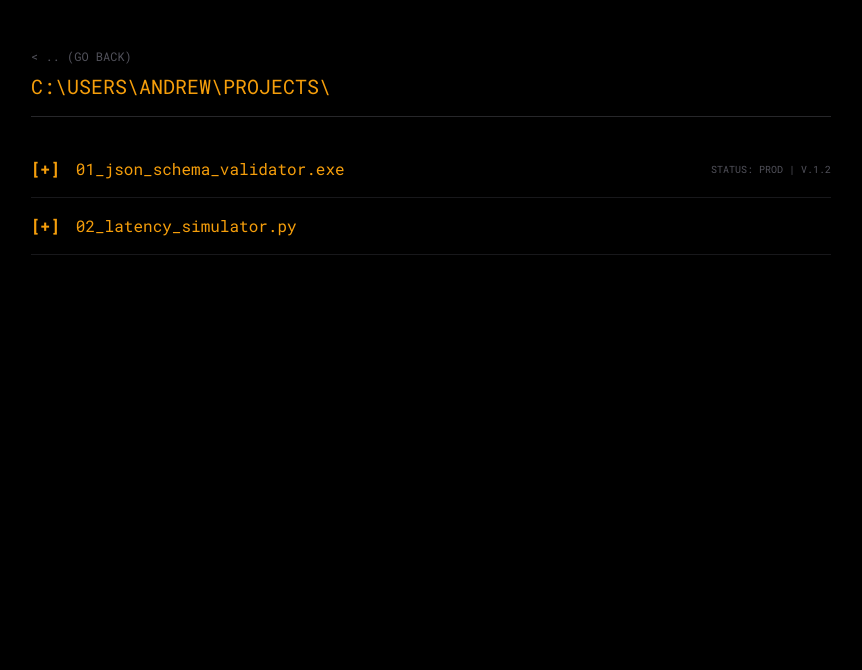
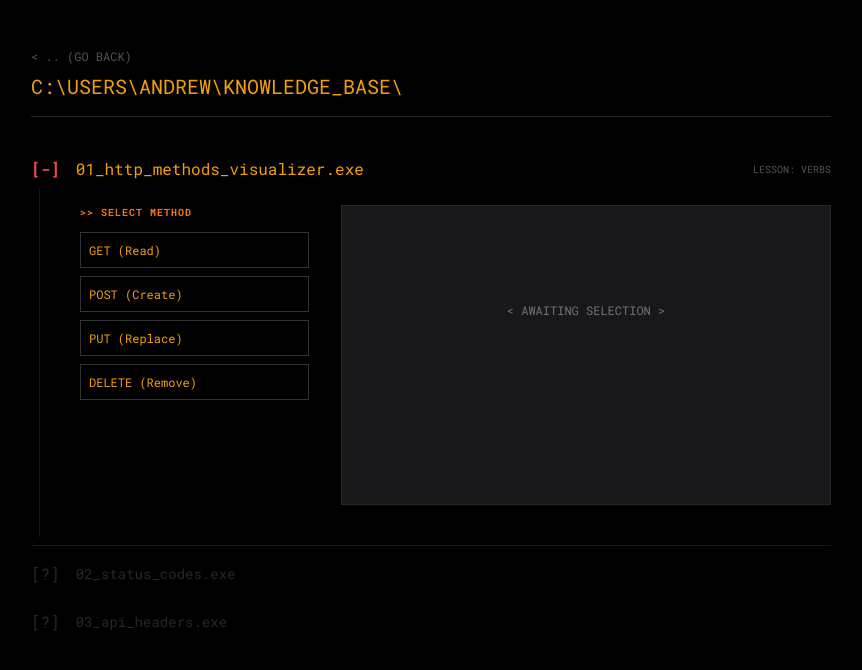
Before and after one commit to Not-Redbus/Not-Redbus.github.io, a plain HTML site: page terminal.html in a window 1280 px wide. Shown: the whole page, without its empty margins (209-1071 px from the left). Drawn offline with nearby package versions, Linux system fonts and the light colour scheme.

Commit message:
Module 1 Get, Post, Put, Delete

```diff
--- a/terminal.html
+++ b/terminal.html
@@ -13,84 +13,129 @@
         details .icon:before { content: "[+]"; }
         details[open] .icon:before { content: "[-]"; color: #ef4444; }
         summary:hover { background-color: #1a1a1a; color: #fff; }
-        textarea { resize: none; outline: none; }
 
         /* Spec Sheet Styling */
         .spec-label { color: #52525b; font-size: 10px; text-transform: uppercase; letter-spacing: 1px; font-weight: bold; margin-bottom: 4px; display: block; }
         .spec-text { color: #a1a1aa; font-size: 12px; line-height: 1.6; margin-bottom: 12px; }
+
+        .method-btn { text-align: left; border: 1px solid #333; padding: 8px; font-size: 12px; transition: all 0.2s; }
+        .method-btn:hover { border-color: #f59e0b; background: #111; color: white; }
+        .method-active { background: #f59e0b; color: black; font-weight: bold; border-color: #f59e0b; }
     </style>
 </head>
 <body class="min-h-screen p-6 sm:p-12 max-w-4xl mx-auto">
 
     <div class="mb-8 border-b border-zinc-800 pb-4">
         <a href="index.html" class="text-zinc-600 hover:text-white text-xs mb-2 block">&lt; .. (GO BACK)</a>
-        <h1 class="text-lg sm:text-xl">C:\USERS\ANDREW\PROJECTS\</h1>
+        <h1 class="text-lg sm:text-xl">C:\USERS\ANDREW\KNOWLEDGE_BASE\</h1>
     </div>
 
     <div class="space-y-2">
 
-        <details class="group border-b border-zinc-900 pb-2">
+        <details class="group border-b border-zinc-900 pb-2" open>
             <summary class="flex items-center py-2 select-none transition-colors">
                 <span class="icon mr-4 font-bold"></span>
-                <span class="text-sm sm:text-base">01_json_schema_validator.exe</span>
-                <span class="ml-auto text-[10px] text-zinc-600 uppercase hidden sm:block">Status: PROD | V.1.2</span>
+                <span class="text-sm sm:text-base">01_http_methods_visualizer.exe</span>
+                <span class="ml-auto text-[10px] text-zinc-600 uppercase hidden sm:block">LESSON: VERBS</span>
             </summary>
 
-            <div class="pl-10 pt-4 pb-8 grid lg:grid-cols-2 gap-12">
+            <div class="pl-10 pt-4 pb-8 grid lg:grid-cols-3 gap-8 border-l border-zinc-900 ml-2">
 
-                <div>
-                    <div class="flex justify-between items-end mb-2">
-                        <span class="spec-label text-orange-500">>> EXECUTABLE</span>
-                    </div>
-                    <div class="bg-zinc-900 p-1 border border-zinc-800">
-                        <textarea id="jsonInput" class="w-full h-32 bg-black text-green-500 p-2 text-xs focus:bg-zinc-900 transition-colors" placeholder='INPUT: { "current_temp": 20 }'></textarea>
-                    </div>
-                    <button onclick="validateJson()" class="mt-2 text-xs bg-zinc-800 hover:bg-amber-600 hover:text-black px-3 py-2 border border-zinc-700 transition-colors w-full font-bold">
-                        > RUN VALIDATION SCRIPT
-                    </button>
-                    <div id="validationResult" class="mt-2 text-xs font-bold h-6 border-b border-zinc-800 flex items-center"></div>
+                <div class="col-span-1 flex flex-col gap-2">
+                    <span class="spec-label text-orange-500">>> SELECT METHOD</span>
+                    <button onclick="render('GET')" class="method-btn" id="btn-GET">GET (Read)</button>
+                    <button onclick="render('POST')" class="method-btn" id="btn-POST">POST (Create)</button>
+                    <button onclick="render('PUT')" class="method-btn" id="btn-PUT">PUT (Replace)</button>
+                    <button onclick="render('DELETE')" class="method-btn" id="btn-DELETE">DELETE (Remove)</button>
                 </div>
 
-                <div class="border-l border-zinc-800 pl-6 opacity-80 hover:opacity-100 transition-opacity">
-                    <span class="spec-label text-zinc-400 mb-4 border-b border-zinc-800 pb-1 block">>> PM_DOCUMENTATION (PRD)</span>
-
-                    <div class="mb-4">
-                        <span class="spec-label">01. Problem Statement</span>
-                        <p class="spec-text">
-                            Downstream logistics systems were crashing because IoT devices sent null values during connectivity dips. We needed a gateway middleware to reject malformed payloads before they hit the database.
-                        </p>
-                    </div>
-
-                    <div class="mb-4">
-                        <span class="spec-label">02. Acceptance Criteria (Gherkin)</span>
-                        <div class="bg-zinc-900 p-2 rounded border border-zinc-800 text-[10px] text-zinc-300 font-mono leading-relaxed">
-                            <span class="text-purple-400">GIVEN</span> an incoming Shipment_Event payload<br>
-                            <span class="text-purple-400">WHEN</span> the field "current_temp" is missing OR null<br>
-                            <span class="text-purple-400">THEN</span> reject request with 400 Bad Request<br>
-                            <span class="text-purple-400">AND</span> log the "device_id" for maintenance review.
+                <div class="col-span-2">
+                    <div id="display-area" class="bg-zinc-900 p-4 border border-zinc-800 min-h-[300px]">
+                        <div class="text-zinc-500 text-xs text-center mt-20">
+                            &lt; AWAITING SELECTION &gt;
                         </div>
                     </div>
+                </div>
 
-                    <div>
-                        <span class="spec-label">03. Technical Constraints</span>
-                        <ul class="list-disc list-inside spec-text ml-1">
-                            <li>Latency must remain under 50ms per validation.</li>
-                            <li>Must support JSON Schema Draft-07.</li>
-                        </ul>
-                    </div>
-
-                </div>
             </div>
         </details>
 
-        <details class="group border-b border-zinc-900 pb-2">
-            <summary class="flex items-center py-2 select-none transition-colors">
-                <span class="icon mr-4 font-bold"></span>
-                <span class="text-sm sm:text-base">02_latency_simulator.py</span>
-            </summary>
-            <div class="pl-10 pt-4 pb-8">
-                <p class="text-xs text-zinc-500 mb-4">// TODO: Upload PRD for Backoff Logic...</p>
-                <div class="flex gap-4">
-                    <button id="simBtn" onclick="runSimulation()" class="text-xs bg-zinc-800 hover:bg-amber-600 hover:text-black px-3 py-2 border border-zinc-700 transition-colors">
-                        > TRIGGER 500 ERROR
-                    </button>
+        <div class="flex items-center py-2 text-zinc-800 cursor-not-allowed">
+            <span class="mr-4">[?]</span> <span class="text-sm">02_status_codes.exe</span>
+        </div>
+        <div class="flex items-center py-2 text-zinc-800 cursor-not-allowed">
+            <span class="mr-4">[?]</span> <span class="text-sm">03_api_headers.exe</span>
+        </div>
+
+    </div>
+
+    <script>
+        const data = {
+            'GET': {
+                desc: "Retrieves data from the server. Should have NO side effects.",
+                payload: "NO PAYLOAD (Data is in URL params)",
+                safety: "✅ SAFE (Idempotent)",
+                pm_note: "Always use GET for search, filtering, or viewing profiles. Never use GET to trigger an action (like 'Delete Account') because web crawlers clicking links could accidentally delete data."
+            },
+            'POST': {
+                desc: "Submits data to be processed to a specified resource.",
+                payload: "HAS PAYLOAD (JSON Body)",
+                safety: "❌ UNSAFE (Not Idempotent)",
+                pm_note: "If a user double-clicks a 'Submit' button on a POST request, you might charge their credit card twice. You MUST write requirements for 'Duplicate Submission Prevention' in your PRD."
+            },
+            'PUT': {
+                desc: "Updates a resource by replacing it entirely.",
+                payload: "HAS PAYLOAD (Full Object)",
+                safety: "❌ UNSAFE (Modifies Data)",
+                pm_note: "PUT destroys what was there before. If you only want to update an email address but send a PUT with *only* the email, you might accidentally delete the user's name and phone number."
+            },
+            'DELETE': {
+                desc: "Deletes the specified resource.",
+                payload: "USUALLY NO PAYLOAD",
+                safety: "❌ DESTRUCTIVE",
+                pm_note: "Deleting is permanent. PMs should often request 'Soft Deletes' (setting a flag to is_active=false) rather than actual DELETE requests, to preserve data history."
+            }
+        };
+
+        function render(method) {
+            // Reset Buttons
+            document.querySelectorAll('.method-btn').forEach(b => b.classList.remove('method-active'));
+            document.getElementById(`btn-${method}`).classList.add('method-active');
+
+            // Render Content
+            const screen = document.getElementById('display-area');
+            const info = data[method];
+
+            screen.innerHTML = `
+                <div class="flex justify-between items-center mb-6 border-b border-zinc-700 pb-2">
+                    <h2 class="text-2xl font-bold text-white">${method}</h2>
+                    <span class="text-xs bg-zinc-800 px-2 py-1 text-zinc-400">HTTP/1.1</span>
+                </div>
+
+                <div class="mb-6">
+                    <span class="spec-label">DEFINITION</span>
+                    <p class="text-sm text-zinc-300 leading-relaxed">${info.desc}</p>
+                </div>
+
+                <div class="grid grid-cols-2 gap-4 mb-6">
+                    <div>
+                        <span class="spec-label">PAYLOAD?</span>
+                        <span class="text-xs font-bold text-orange-500 border border-orange-900 bg-orange-900/20 px-2 py-1 block text-center">${info.payload}</span>
+                    </div>
+                    <div>
+                        <span class="spec-label">SAFETY?</span>
+                        <span class="text-xs font-bold text-zinc-300 border border-zinc-700 bg-zinc-800 px-2 py-1 block text-center">${info.safety}</span>
+                    </div>
+                </div>
+
+                <div class="bg-blue-900/20 border-l-2 border-blue-500 p-3">
+                    <span class="spec-label text-blue-400">PM TAKEAWAY</span>
+                    <p class="text-xs text-blue-200 italic leading-relaxed">
+                        "${info.pm_note}"
+                    </p>
+                </div>
+            `;
+        }
+    </script>
+</body>
+</html>
```
